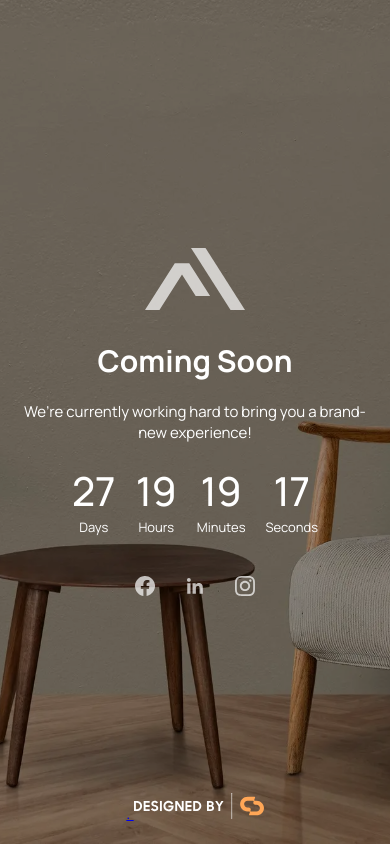
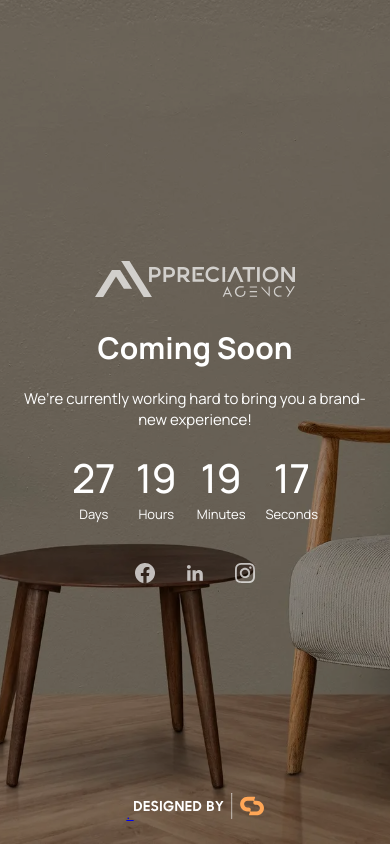
Before and after one commit to SimbahM/theappre, a plain HTML site: page index.html in a window 390 px wide. Drawn offline with Linux system fonts and the light colour scheme.

Commit message:
adding full size logo

```diff
--- a/css/index.scss
+++ b/css/index.scss
@@ -18,7 +18,7 @@ main {
         position: relative;
 
         img.aa-logo {
-            width: 170px;
+            width: 350px;
             opacity: .7;
             margin-bottom: 30px;
         }
@@ -108,7 +108,7 @@ main {
             gap: 20px;
 
             img.aa-logo {
-                width: 150px;
+                width: 250px;
                 opacity: .7;
                 margin-bottom: 30px;
             }
@@ -173,7 +173,7 @@ main {
             gap: 20px;
 
             img.aa-logo {
-                width: 100px;
+                width: 200px;
                 opacity: .7;
                 margin-bottom: 10px;
             }
--- a/index.html
+++ b/index.html
@@ -20,7 +20,7 @@
 <body>
     <main>
         <div class="overlay">
-            <img class="aa-logo" src="./assets/icons/aa-logo-white.svg" alt="AA Logo">
+            <img class="aa-logo" src="./assets/icons/aa-logo.svg" alt="AA Logo">
             <h1>Coming Soon</h1>
             <p class="text">We’re currently working hard to bring you a brand-new experience!</p>
             <div class="launch-time">
```
Also changed, not shown: assets/icons/aa-logo.svg (added), css/index.css.
